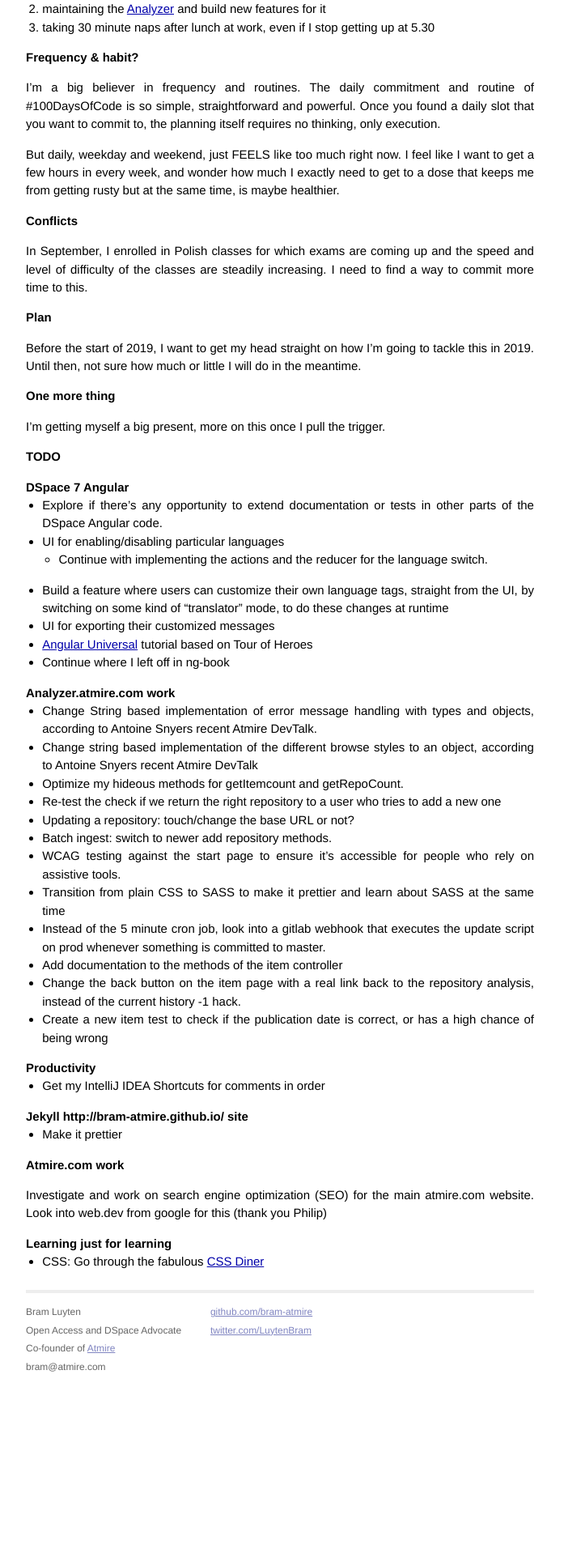
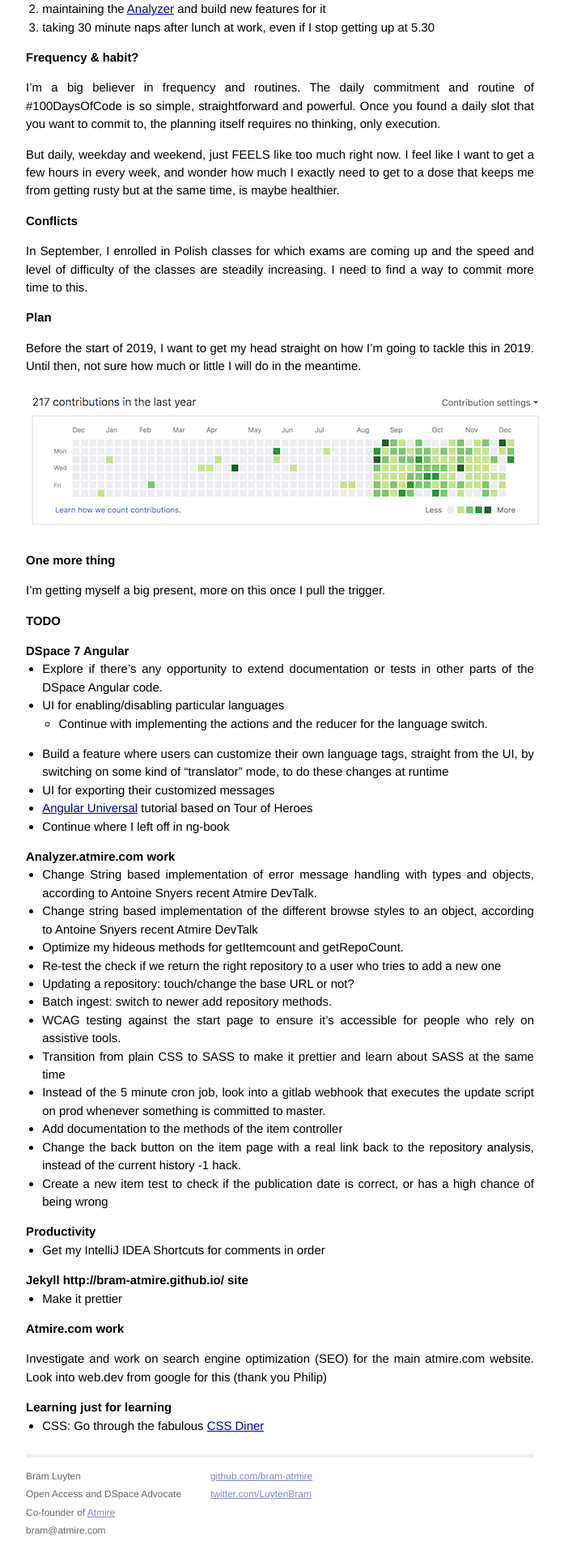
Before and after one commit to bram-atmire/bram-atmire.github.io, a Jekyll site: the page built from _posts/2018-12-11-100-days-of-code-day-100-The-finish-line.markdown, in a window 1280 px wide. Shown: the part 2041-3954 px from the top of the page at 81% size, without its empty margins (294-991 px from the left). Built offline with Jekyll 4.4.1, drawn with Linux system fonts in a browser that asks for light colours; comment, search, counter and statistics services are not loaded; before the commit the page ends 3752 px from its top, so only the background shows below that.

Commit message:
Github image

```diff
--- a/_posts/2018-12-11-100-days-of-code-day-100-The-finish-line.markdown
+++ b/_posts/2018-12-11-100-days-of-code-day-100-The-finish-line.markdown
@@ -69,6 +69,8 @@ In September, I enrolled in Polish classes for which exams are coming up and the
 
 Before the start of 2019, I want to get my head straight on how I'm going to tackle this in 2019. Until then, not sure how much or little I will do in the meantime.
 
+![My Github Contributions](../../../../assets/img/2018-12-11-green.png)
+
 ## One more thing
 
 I'm getting myself a big present, more on this once I pull the trigger.
```
Also changed, not shown: assets/img/2018-12-11-green.png (added).
